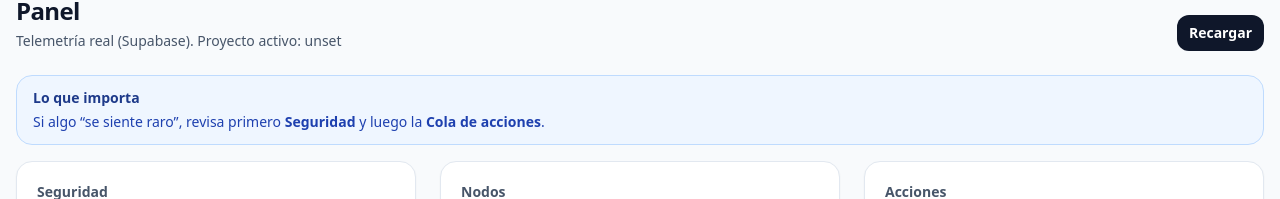
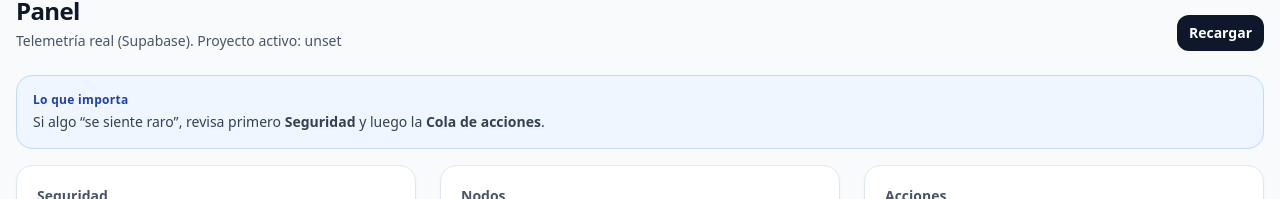
Before and after one commit to HockerAGI/hocker.one, a Next.js app: page /dashboard in a window 1280 px wide. Both pictures are taken after a click on the button "Ayudas dentro de pantallas". Shown: the part 165-364 px from the top of the page. Built offline with nearby package versions, Linux system fonts and the light colour scheme; no server answers; the database is empty.

Commit message:
Actualizar Hint.tsx

```diff
--- a/src/components/Hint.tsx
+++ b/src/components/Hint.tsx
@@ -8,9 +8,9 @@ export default function Hint({ title, children }: { title: string; children: Rea
   if (!tutorial) return null;
 
   return (
-    <div className="rounded-2xl border border-blue-200 bg-blue-50 px-4 py-3 text-sm text-blue-900">
-      <div className="font-bold">{title}</div>
-      <div className="mt-1 text-blue-800">{children}</div>
+    <div className="rounded-2xl border border-blue-200 bg-blue-50 p-4 text-sm text-slate-700">
+      <div className="text-xs font-extrabold tracking-wide text-blue-800">{title}</div>
+      <div className="mt-1 text-sm">{children}</div>
     </div>
   );
 }
```
